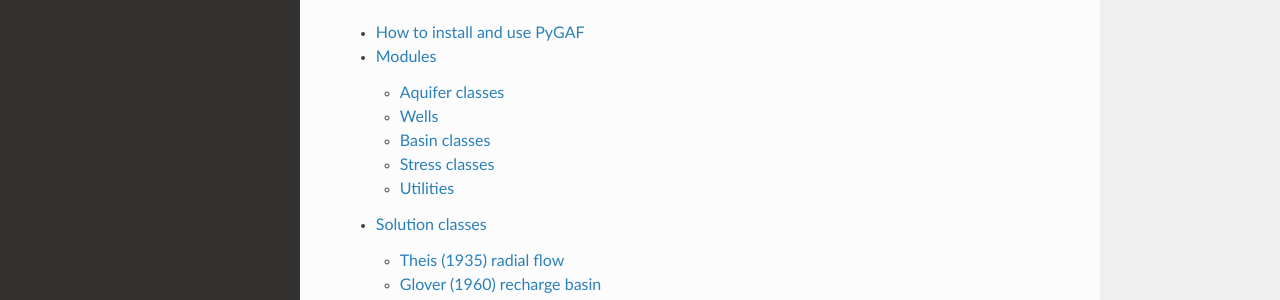
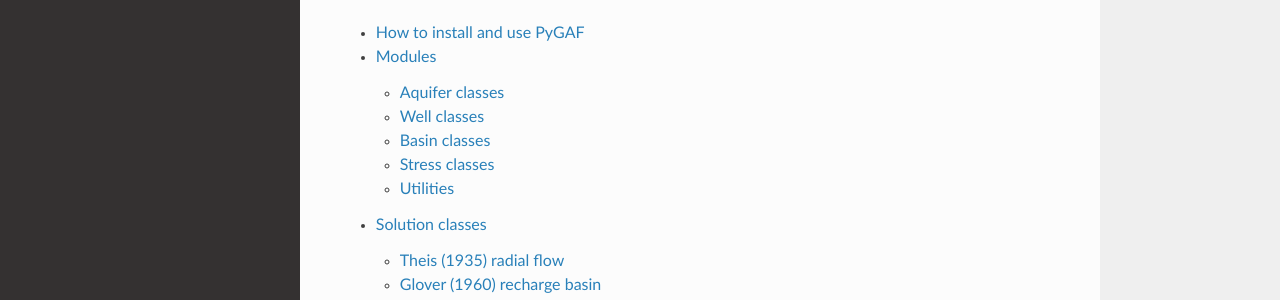
Before and after one commit to Moofbytes/PyGAF, a Sphinx documentation site: the page built from docs/index.rst, in a window 1280 px wide. Shown: the part 369-669 px from the top of the page. Built offline with Sphinx 7.4.7 and the Read the Docs theme 2.0.0, drawn with Linux system fonts in a browser that asks for light colours.

Commit message:
Update wells.rst

```diff
--- a/docs/wells.rst
+++ b/docs/wells.rst
@@ -1,5 +1,5 @@
-Wells
-=====
+Well classes
+============
 
 .. automodule:: pygaf.wells
    :members:
```
